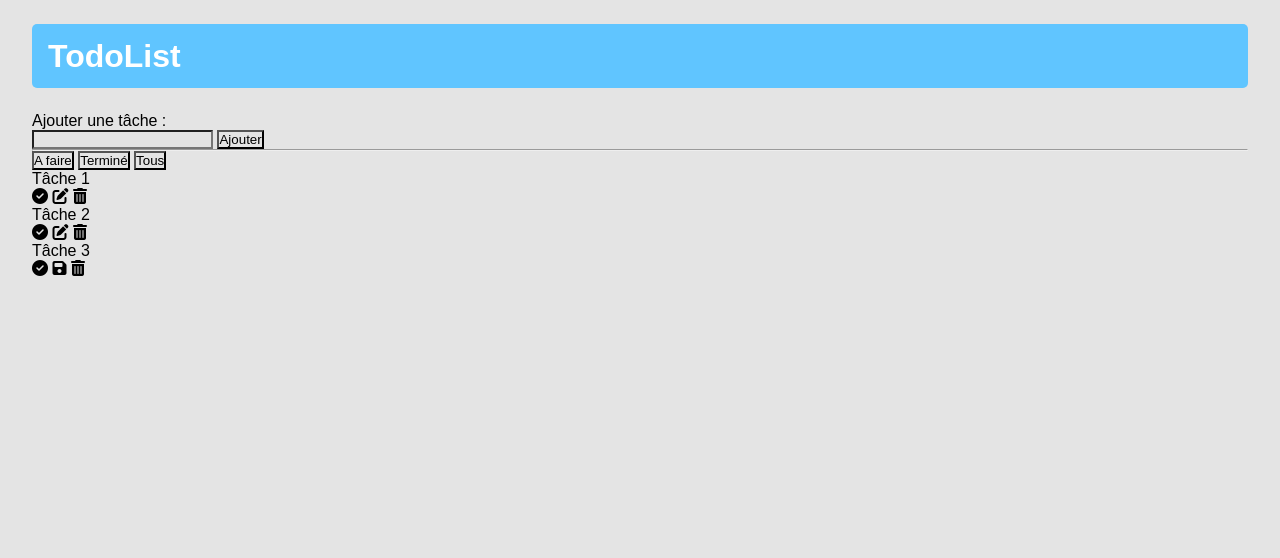
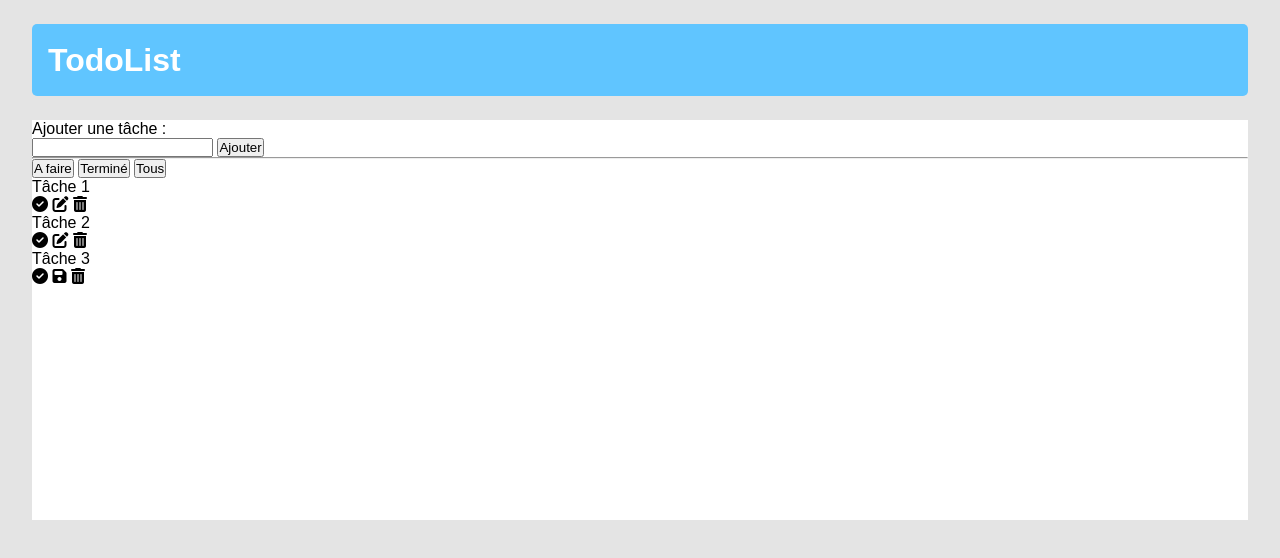
Before and after one commit to shuupsy/CodingS_JS-ToDoList, a plain HTML site: page index.html in a window 1280 px wide. Drawn offline with Linux system fonts and the light colour scheme.

Commit message:
CSS : header, chgt body

```diff
--- a/public/css/style.css
+++ b/public/css/style.css
@@ -1,22 +1,27 @@
 * {
     margin: 0;
     padding: 0;
-    background-color: #E4E4E4;
     font-family: sans-serif;
 }
 
 body {
     width: 95%;
     margin: 0 auto;
+    background-color: #E4E4E4;
 }
 
-h1 {
+header {
     color: white;
     background-color: #60C5FF;
-    border-radius: 5px;
-    height: 4vh;
+    height: 5vh;
+    margin: 3vh 0;
     display: flex;
     align-items: center;
+    border-radius: 5px;
     padding: 2vh;
-    margin: 3vh 0;
 }
+
+main {
+    background-color: white;
+    height: 50vh;
+}
```
